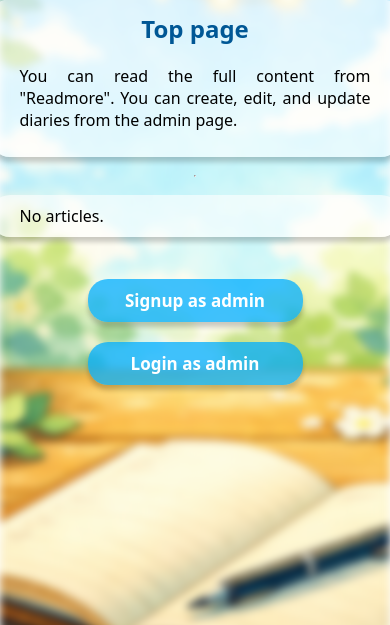
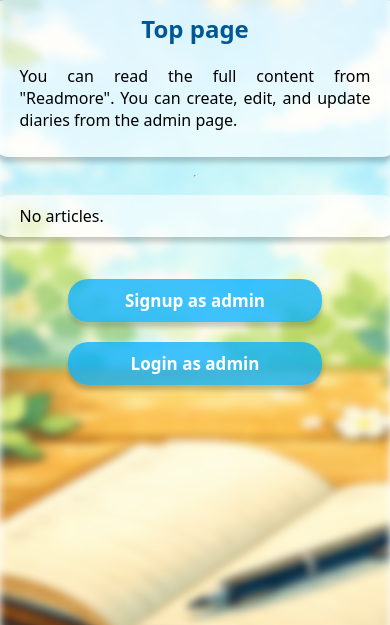
Before and after one commit to Urara2438/Diary, a Flask app: page / in a window 390 px wide. Shown: the part 117-742 px from the top of the page. Run offline with Flask 3, Linux system fonts and the light colour scheme; data that the repository does not hold is empty; some libraries are stand-ins or nearby versions; some web fonts are replaced.

Commit message:
update for mobile 2

```diff
--- a/static/css/index.css
+++ b/static/css/index.css
@@ -141,7 +141,7 @@ img {
     color: white;
     border: none;
     cursor: pointer;
-    width: 50%;
+    width: 30%;
     border-radius: 2rem;
     padding: 1rem 1rem 1rem 1rem;
     font-weight: bold;
@@ -151,6 +151,17 @@ img {
     text-align: center;
     text-decoration: none;
 }
+
+#button:hover{
+    background: rgba(0, 221, 255, 0.75);
+}
+
+@media (max-width: 900px) {
+    #button {
+        width: 60%;
+    }
+}
+
 
 
 /* その他 */
```
